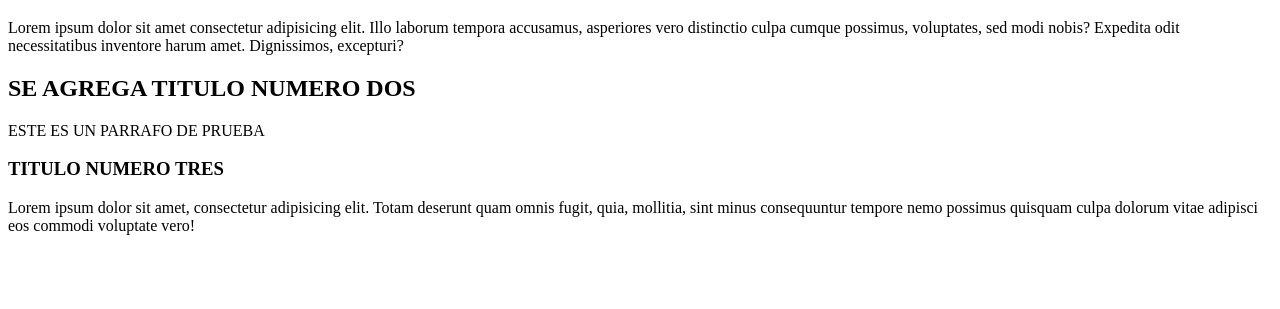
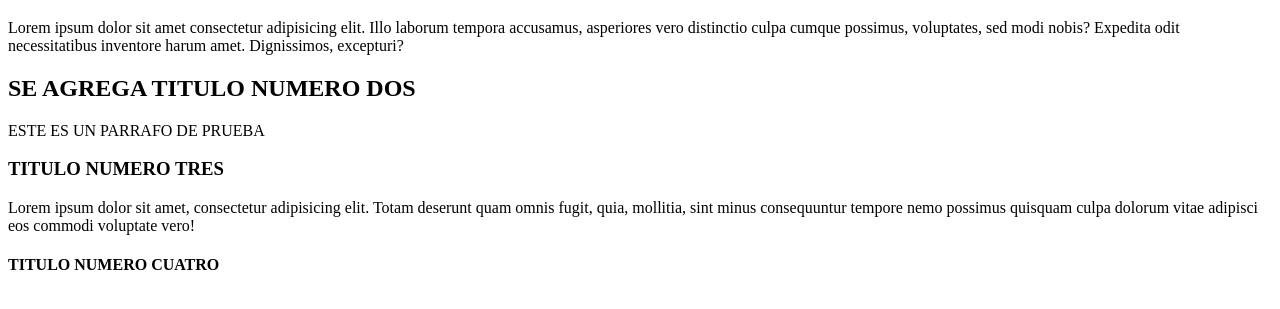
Before and after one commit to EsdrasNehemias2001/EjemploColab, a plain HTML site: page index.html in a window 1280 px wide. Shown: the part 61-370 px from the top of the page. Drawn offline with Linux system fonts and the light colour scheme.

Commit message:
Ejemplo de commit desde cuenta colaborativa con usuario registrado

```diff
--- a/index.html
+++ b/index.html
@@ -17,6 +17,7 @@
     <h3>TITULO NUMERO TRES</h3>
     <p>Lorem ipsum dolor sit amet, consectetur adipisicing elit. Totam deserunt quam omnis fugit, quia, mollitia, sint
         minus consequuntur tempore nemo possimus quisquam culpa dolorum vitae adipisci eos commodi voluptate vero!</p>
+    <h4>TITULO NUMERO CUATRO</h4>
 </body>
 
 </html>
```
